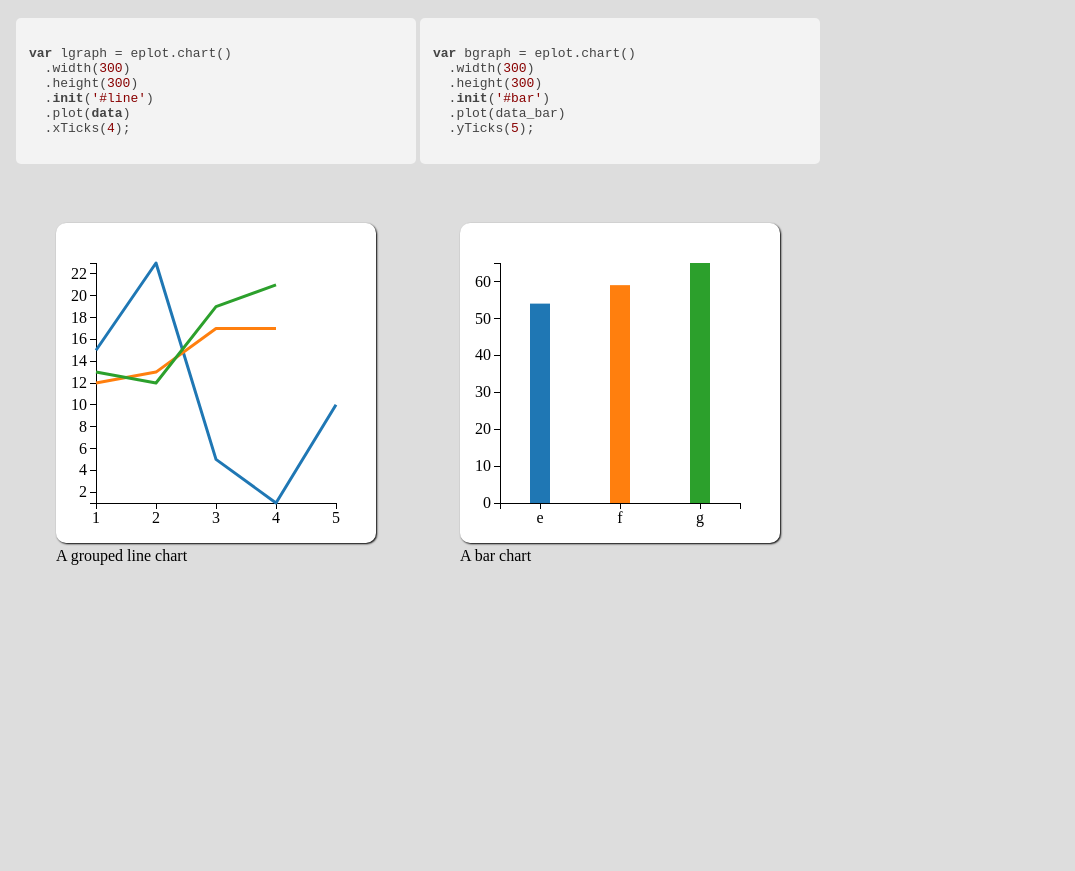
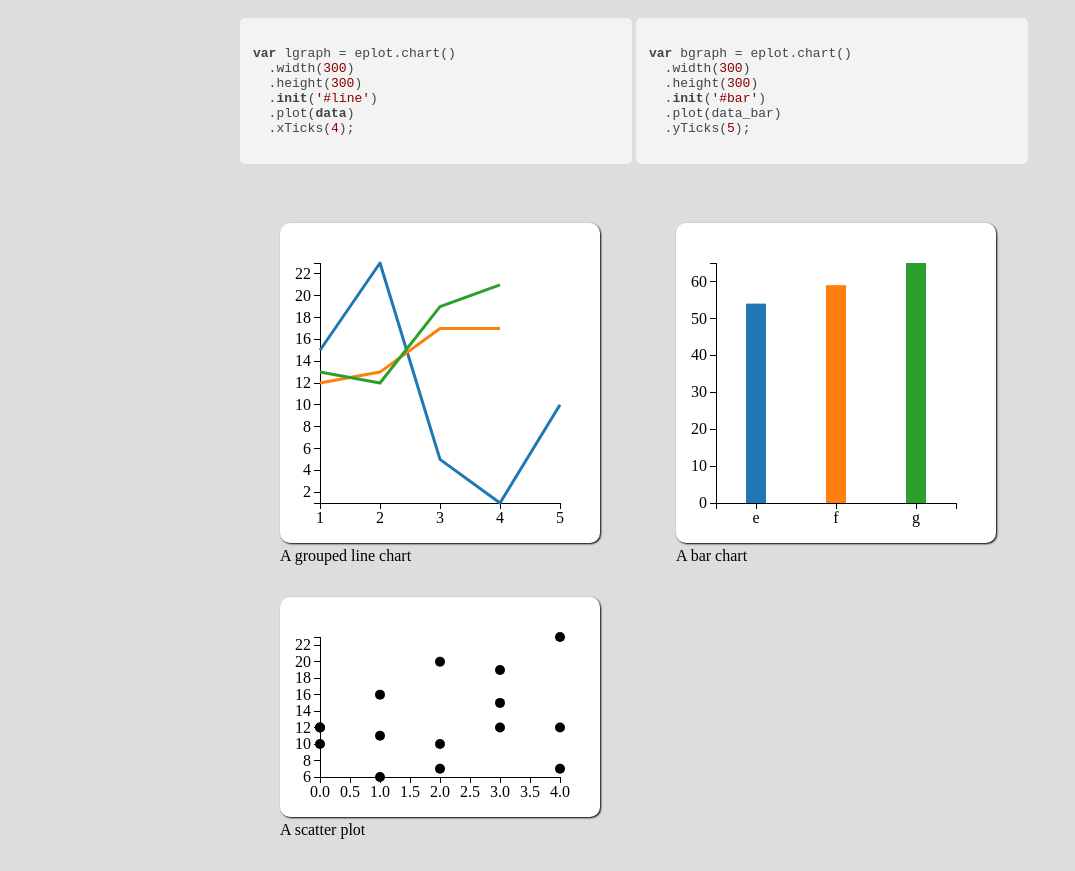
Before and after one commit to robertreingit/easyPlotJS, a website: page index.html in a window 1280 px wide. Shown: the part 757-1628 px from the top of the page, without its empty margins (0-1075 px from the left). Before the commit the page ends 1354 px from the top, so only its background shows below. Drawn offline with nearby package versions, Linux system fonts and the light colour scheme.

Commit message:
Furhter work on scatterplot.

```diff
--- a/app.js
+++ b/app.js
@@ -189,8 +189,12 @@ var eplot = (function() {
    *
    */
   function scatterplot() {
+    console.log('scatterplot');
     var proto = Object.getPrototypeOf(this),
         that = this;
+
+   var radius = 5;
+
    var get_lim = function(data,lim_fcn,acc_fcn) {
       return lim_fcn(data.map(function(ds) { return ds.values; }),
         function(d1) { return lim_fcn(d1, function(d2) {
@@ -228,7 +232,7 @@ var eplot = (function() {
 
     // Plot data
     proto.all_circles = this._svg.selectAll('circle.data')
-      .data(this.data);
+      .data(this.data[0].values);
     // update selection
     proto.all_circles
       .transition()
@@ -246,13 +250,14 @@ var eplot = (function() {
         cx: function(d) { return proto._x(d.x); },
         cy: function(d) { return proto._y(d.y); },
         class: function(d) { return 'data ' + d.key; },
+        r: radius
       });
     // exit selection
-    proto.all_paths.exit().remove();
+    proto.all_circles.exit().remove();
 
     last_plot = this;
     return this;
-  }
+  } /* scatterplot */
 
   /**
    * Main chart function.
@@ -372,10 +377,16 @@ var eplot = (function() {
       return this;
     };
 
-    o.plot = function(data) {
+    o.plot = function(data,type) {
       this.data = data;
 
       plot = this.plot.bind(this);
+
+      if (type === 's') {
+        /* scatterplot hack for now */
+        return scatterplot.call(this);
+      }
+
       if (data[0].key) { // nested structure
         if (Array.isArray(data[0].values)) {
           return linegraph.call(this);
@@ -427,6 +438,10 @@ var bgraph = eplot.chart()
   .plot(data_bar)
   .yTicks(5);
 
+var scatter = eplot.chart()
+  .init('#scatter')
+  .plot(datas,'s')
+
 eplot.highlighter('.board .data',data.map(function(el) { return el.key; }));
 
 setTimeout(function() {
--- a/data.js
+++ b/data.js
@@ -57,3 +57,24 @@ var data_bar2 = data2.map(function(el) {
     values: d3.sum(el.values, function(d) { return d.y; })
   };
 });
+
+var datas = [{
+  key: 'dummy',
+  values: [
+    { x: 0, y: 10 },
+    { x: 1, y: 16 },
+    { x: 2, y: 10 },
+    { x: 3, y: 12 },
+    { x: 4, y: 7 },
+    { x: 0, y: 12 },
+    { x: 1, y: 11 },
+    { x: 2, y: 7 },
+    { x: 3, y: 19 },
+    { x: 4, y: 12 },
+    { x: 0, y: 12 },
+    { x: 1, y: 6 },
+    { x: 2, y: 20 },
+    { x: 3, y: 15 },
+    { x: 4, y: 23 },
+  ]
+}];
--- a/index.html
+++ b/index.html
@@ -80,6 +80,13 @@ var bgraph = eplot.chart()
         </div>
       </div><!-- .board -->
     </section>
+    <section>
+      <div>
+        <figure class="chart" id="scatter">
+          <figcaption>A scatter plot</figcaption>
+        </figure>
+      </div>
+    </section>
   </main>
 
   <a href="https://github.com/robertreingit/easyplotjs"><img style="position: fixed; top: 0; right: 0; border: 0;" src="https://camo.githubusercontent.com/38ef81f8aca64bb9a64448d0d70f1308ef5341ab/68747470733a2f2f73332e616d617a6f6e6177732e636f6d2f6769746875622f726962626f6e732f666f726b6d655f72696768745f6461726b626c75655f3132313632312e706e67" alt="Fork me on GitHub" data-canonical-src="https://s3.amazonaws.com/github/ribbons/forkme_right_darkblue_121621.png"></a>
--- a/style.css
+++ b/style.css
@@ -2,6 +2,7 @@ html,
 body {
   width: 100%;
 }
+
 body {
   margin: 0;
   border: 0;
@@ -29,6 +30,8 @@ body > header {
 
 main {
   padding: 1em;
+  max-width: 800px;
+  margin: 0 auto;
 }
 
 pre code {
```
